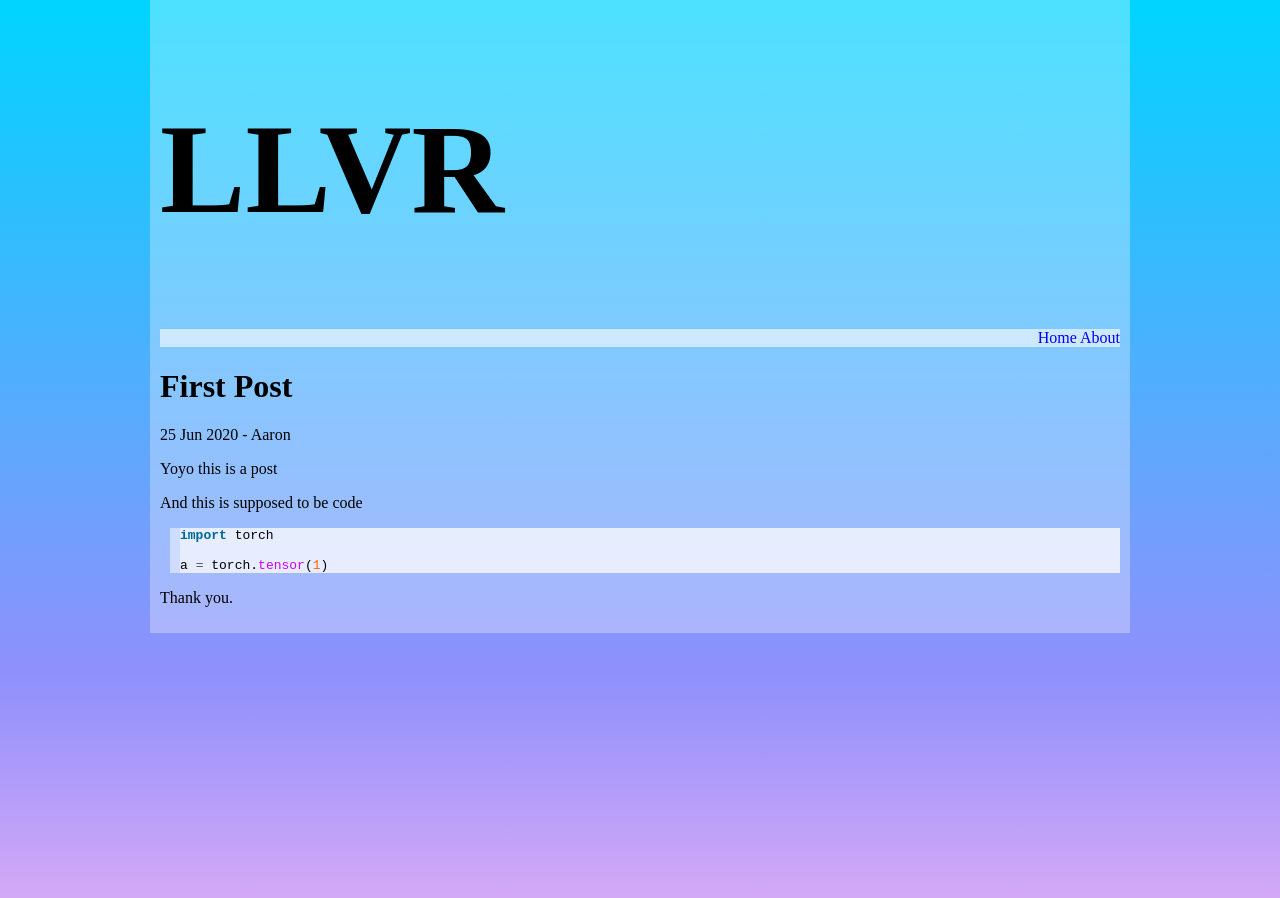
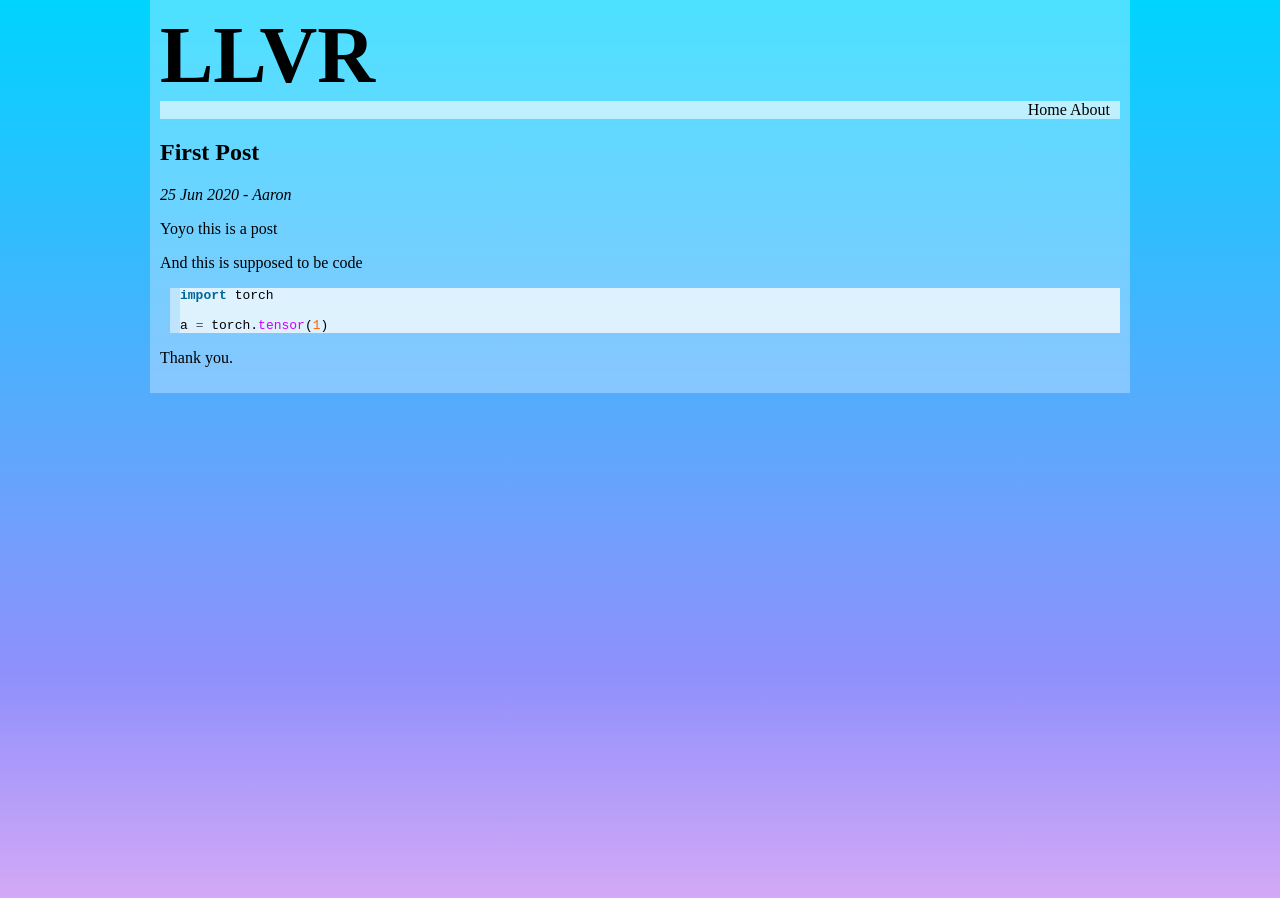
Before and after one commit to 2ar0n/2ar0n.github.io, a Jekyll site: the page built from _posts/2020-06-25-first-post.md, in a window 1280 px wide. Built offline with Jekyll 4.4.1, drawn with Linux system fonts in a browser that asks for light colours.

Commit message:
Overall fixes to style and organisation.

```diff
--- a/_layouts/default.html
+++ b/_layouts/default.html
@@ -7,7 +7,9 @@
     <title>{{ page.title }}</title>
   </head>
   <body>
-    <h1 style="font-size:10vw">LLVR</h1>
+    <header>
+        <h1><a href="/">LLVR</a></h1>
+    </header>
     {% include navigation.html %}
     {{ content }}
   </body>
--- a/_layouts/post.html
+++ b/_layouts/post.html
@@ -2,7 +2,7 @@
 layout: default
 ---
 
-<h1>{{ page.title }}</h1>
-<p>{{ page.date | date_to_string }} - {{ page.author }}</p>
+<h2>{{ page.title }}</h2>
+<p><i>{{ page.date | date_to_string }} - {{ page.author }}</i></p>
 
 {{ content }}
--- a/_sass/main.scss
+++ b/_sass/main.scss
@@ -3,6 +3,14 @@ html {
     background-repeat:no-repeat;
     background: rgb(212,169,246);
     background: linear-gradient(0deg, rgba(212,169,246,1) 0%, rgba(144,144,252,1) 25%, rgba(0,212,255,1) 100%);
+}
+
+header {
+    font-size: min(40px, 5vw);
+    margin: 0;
+}
+header h1 {
+    margin: 0;
 }
 
 body {
@@ -15,13 +23,14 @@ body {
 nav {
     background: rgba(255, 255, 255, 0.6);
     text-align: right;
+    padding-right: 10px;
 }
 
 a {
     text-decoration: none;
 }
 a:link, a:visited {
-    color: blue;
+    color: black;
 }
 a:hover {
     color: red;
```
